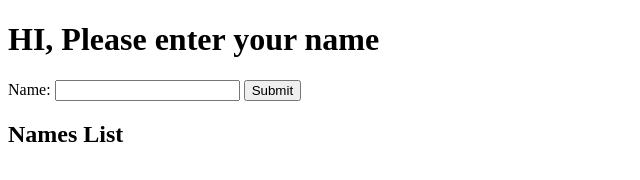
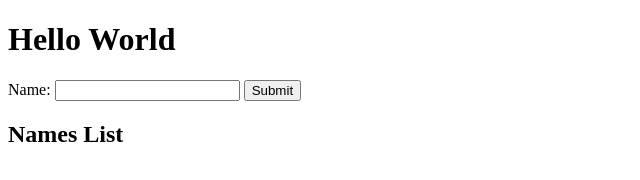
Before and after one commit to siriangel/testwebapp, a website: page index.html in a window 1280 px wide. Shown: the whole page, without its empty margins (0-640 px from the left). Drawn offline with Linux system fonts and the light colour scheme; no server answers.

Commit message:
Update index.html

```diff
--- a/index.html
+++ b/index.html
@@ -1,10 +1,10 @@
 <!DOCTYPE html>
 <html>
 <head>
-    <title>Enter Name</title>
+    <title>Hello World</title>
 </head>
 <body>
-    <h1>HI, Please enter your name</h1>
+    <h1>Hello World</h1>
     <form action="/submit" method="post">
         <label for="name">Name:</label>
         <input type="text" id="name" name="name" required>
```
